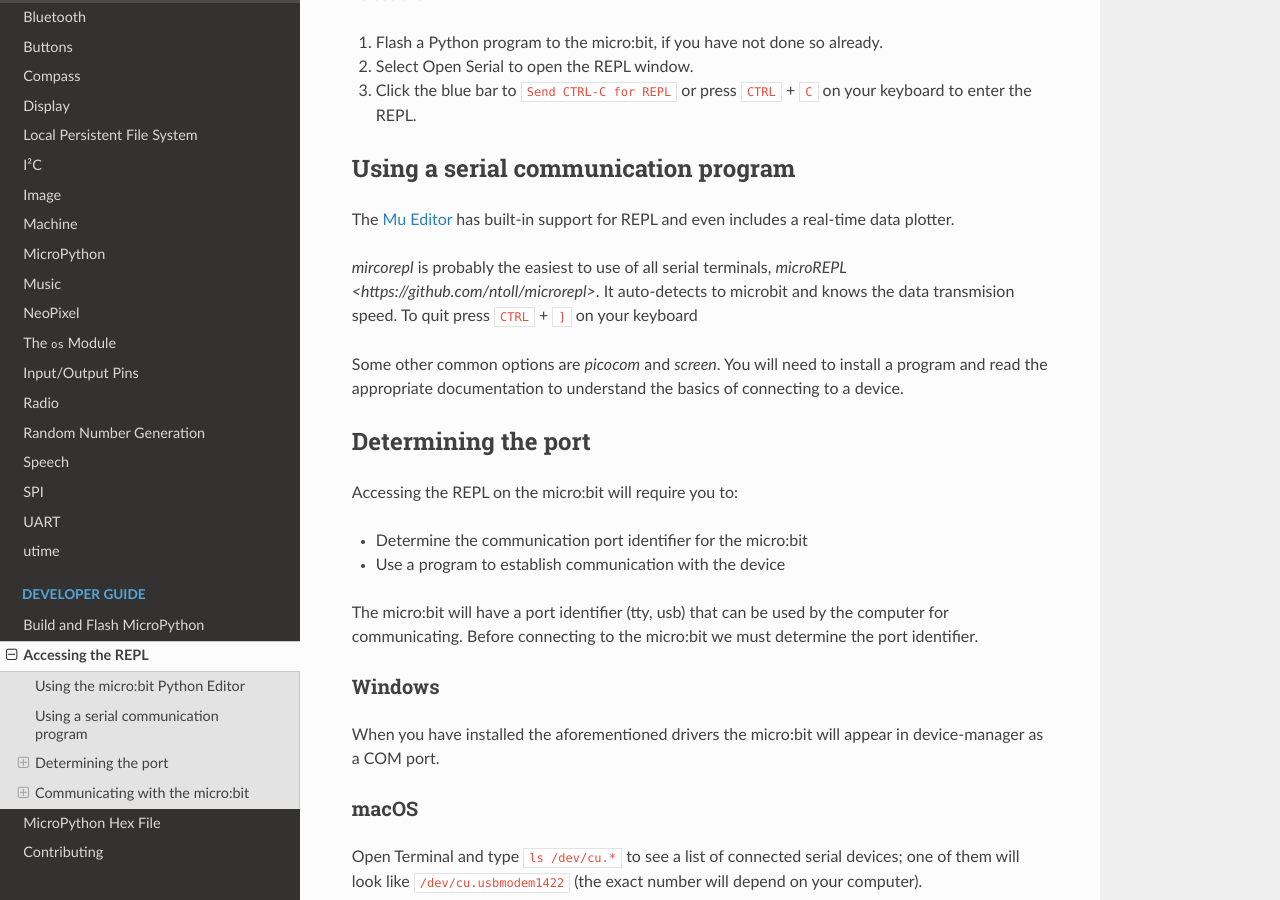
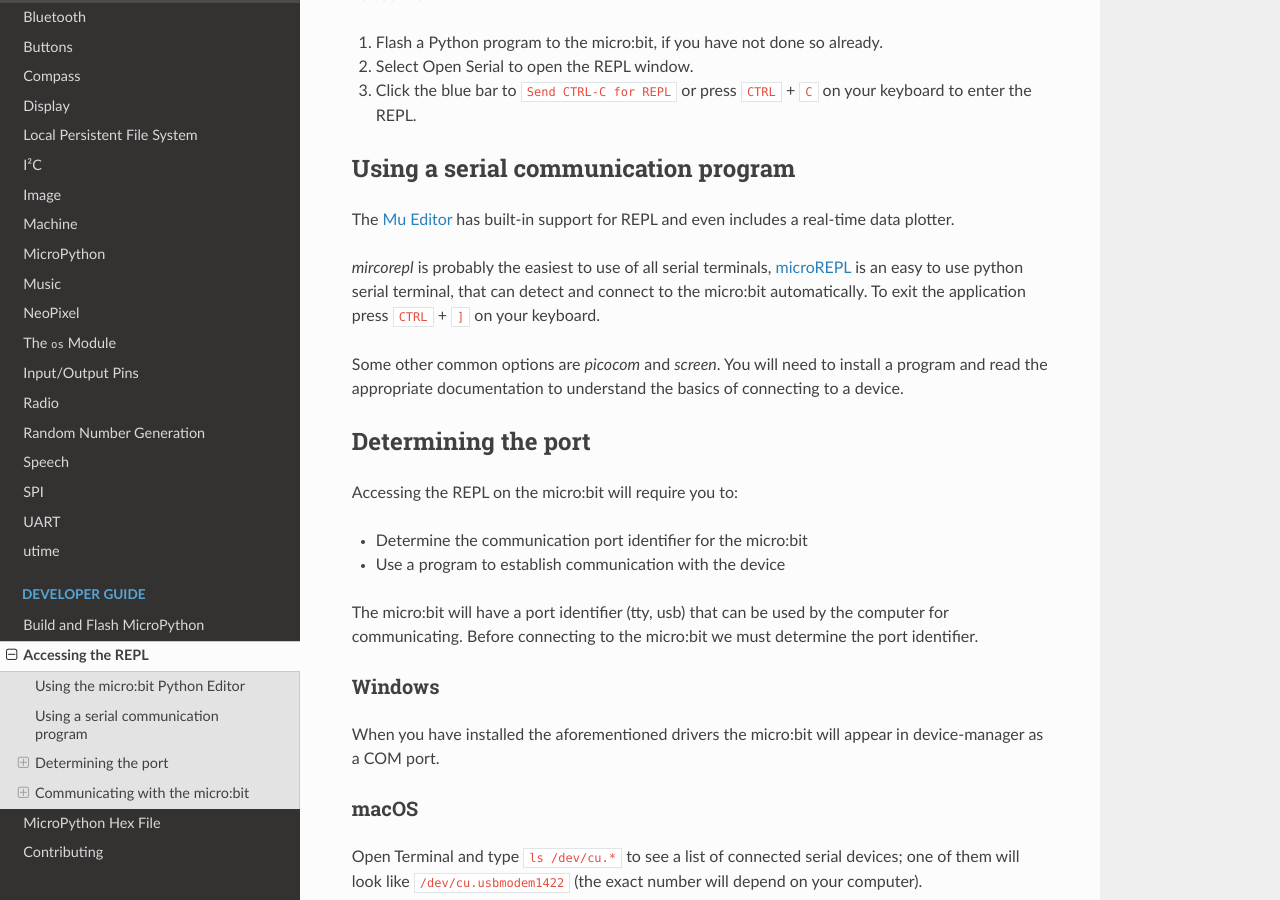
Before and after one commit to bbcmicrobit/micropython, a Sphinx documentation site: the page built from docs/devguide/repl.rst, in a window 1280 px wide and 900 px high, scrolled down 473 px. Built offline with Sphinx 7.4.7 and the Read the Docs theme 2.0.0, drawn with Linux system fonts in a browser that asks for light colours; pages that are not in the unit, such as notebooks, are missing from menus.

Commit message:
Update docs/devguide/repl.rst

```diff
--- a/docs/devguide/repl.rst
+++ b/docs/devguide/repl.rst
@@ -35,9 +35,9 @@ The `Mu Editor <https://codewith.mu/en/tutorials/1.1/repl>`_ has built-in
 support for REPL and even includes a real-time data plotter.
 
 `mircorepl` is probably the easiest to use of all serial terminals,
-`microREPL <https://github.com/ntoll/microrepl>`. It auto-detects to microbit
-and knows the data transmision speed. To quit press ``CTRL`` + ``]`` on your
-keyboard
+`microREPL <https://github.com/ntoll/microrepl>`_ is an easy to use python
+serial terminal, that can detect and connect to the micro:bit automatically.
+To exit the application press ``CTRL`` + ``]`` on your keyboard.
 
 Some other common options are `picocom` and `screen`. You will need to install
 a program and read the appropriate documentation to understand the basics of
```
